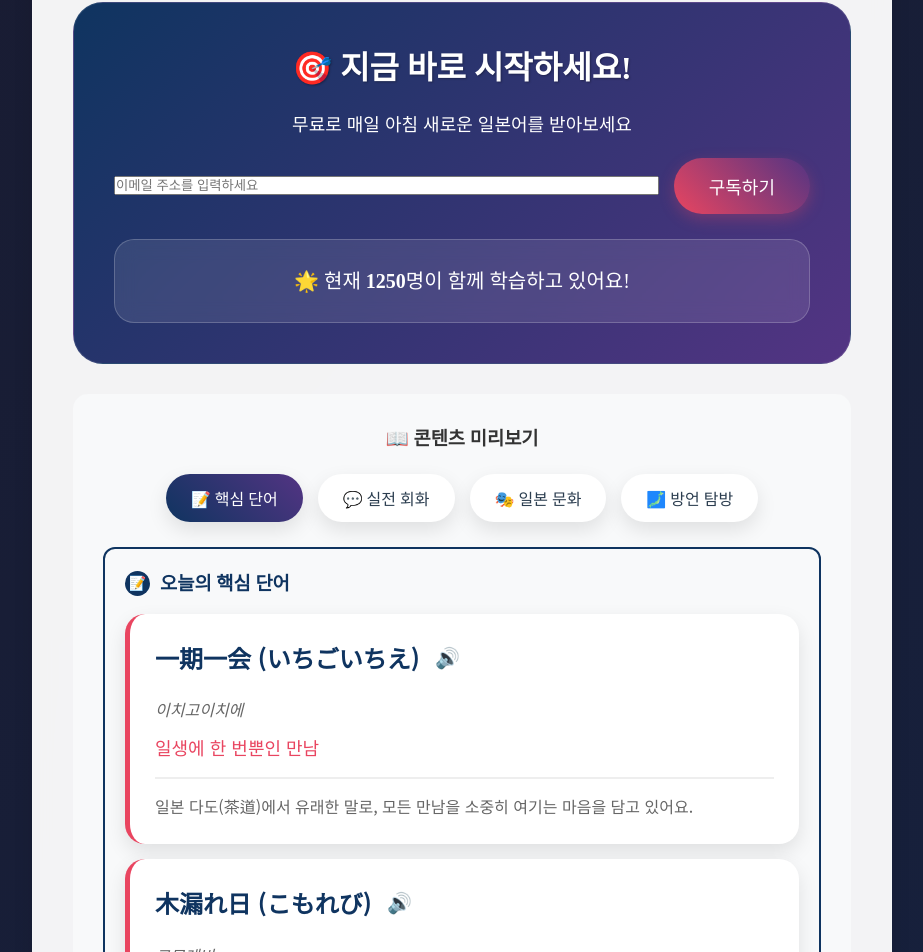
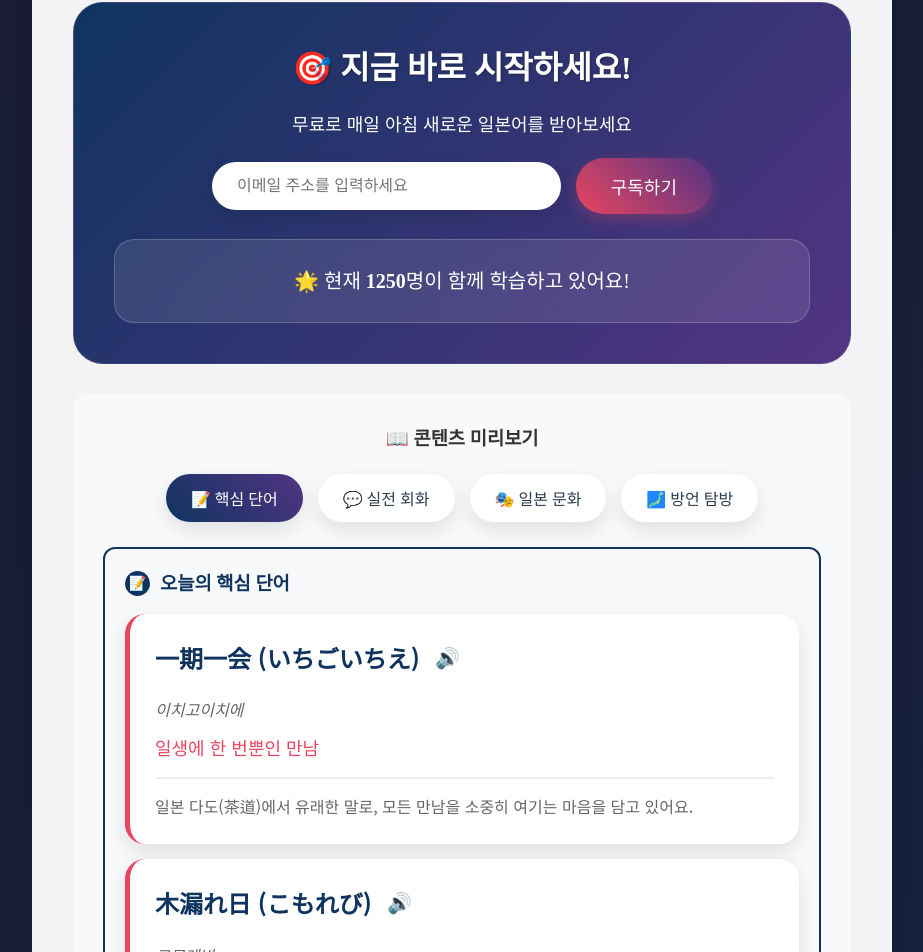
Before and after one commit to mocha-rm/mainichi-nihongo-fe, a React (Vite) app: page / in a window 1280 px wide. Shown: the part 999-1951 px from the top of the page, without its empty margins (178-1101 px from the left). Built offline with nearby package versions, Linux system fonts and the light colour scheme; a web font is replaced by a local one.

Commit message:
fix : 기본 페이지 css 수정

```diff
--- a/src/pages/HomePage.tsx
+++ b/src/pages/HomePage.tsx
@@ -181,7 +181,7 @@ const HomePage: React.FC = () => {
           <p style={{ fontSize: '18px', marginBottom: '20px' }}>무료로 매일 아침 새로운 일본어를 받아보세요</p>
 
           <form onSubmit={handleSubmit}>
-            <div className="form-row">
+            <div className="form-group">
               <input
                 type="email"
                 name="email"
--- a/src/styles/global.css
+++ b/src/styles/global.css
@@ -152,23 +152,27 @@ h1, h2, h3, h4, h5, h6 {
 
 /* Form Styles */
 .form-group {
-  margin-bottom: 25px;
+  display: flex;
+  max-width: 500px;
+  margin: 0 auto;
+  gap: 15px;
+  align-items: center;
 }
 
 .form-group input {
-  width: 100%;
+  flex: 1;
   padding: 15px 25px;
-  border: 2px solid var(--primary-color);
+  border: none;
   border-radius: 50px;
   font-size: 16px;
   outline: none;
-  transition: all 0.3s ease;
-  background: white;
+  box-shadow: var(--card-shadow);
+  transition: transform 0.3s ease, box-shadow 0.3s ease;
 }
 
 .form-group input:focus {
-  border-color: var(--secondary-color);
-  box-shadow: 0 0 0 3px rgba(83, 52, 131, 0.1);
+  transform: translateY(-2px);
+  box-shadow: var(--hover-shadow);
 }
 
 .form-row {
```
